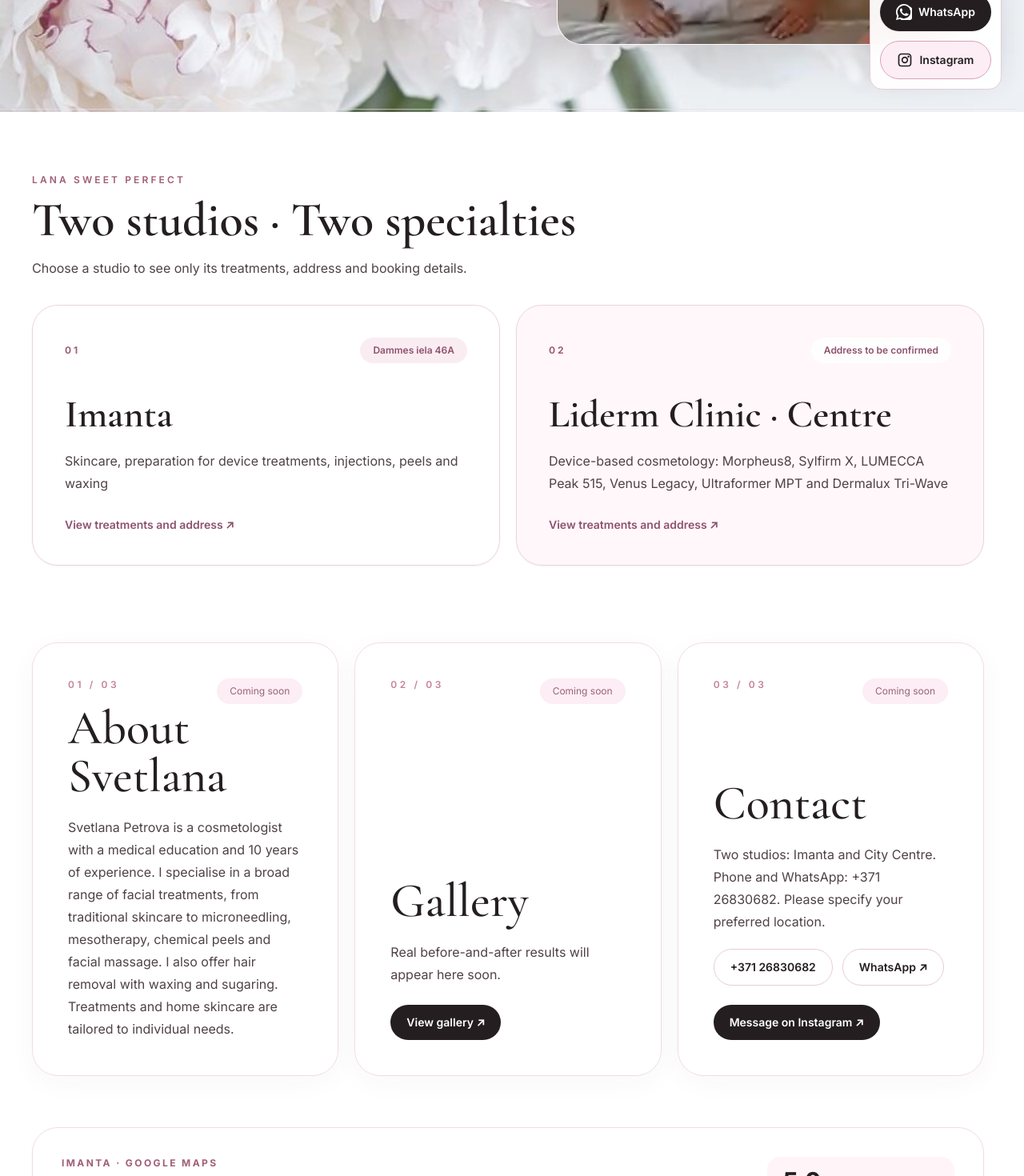
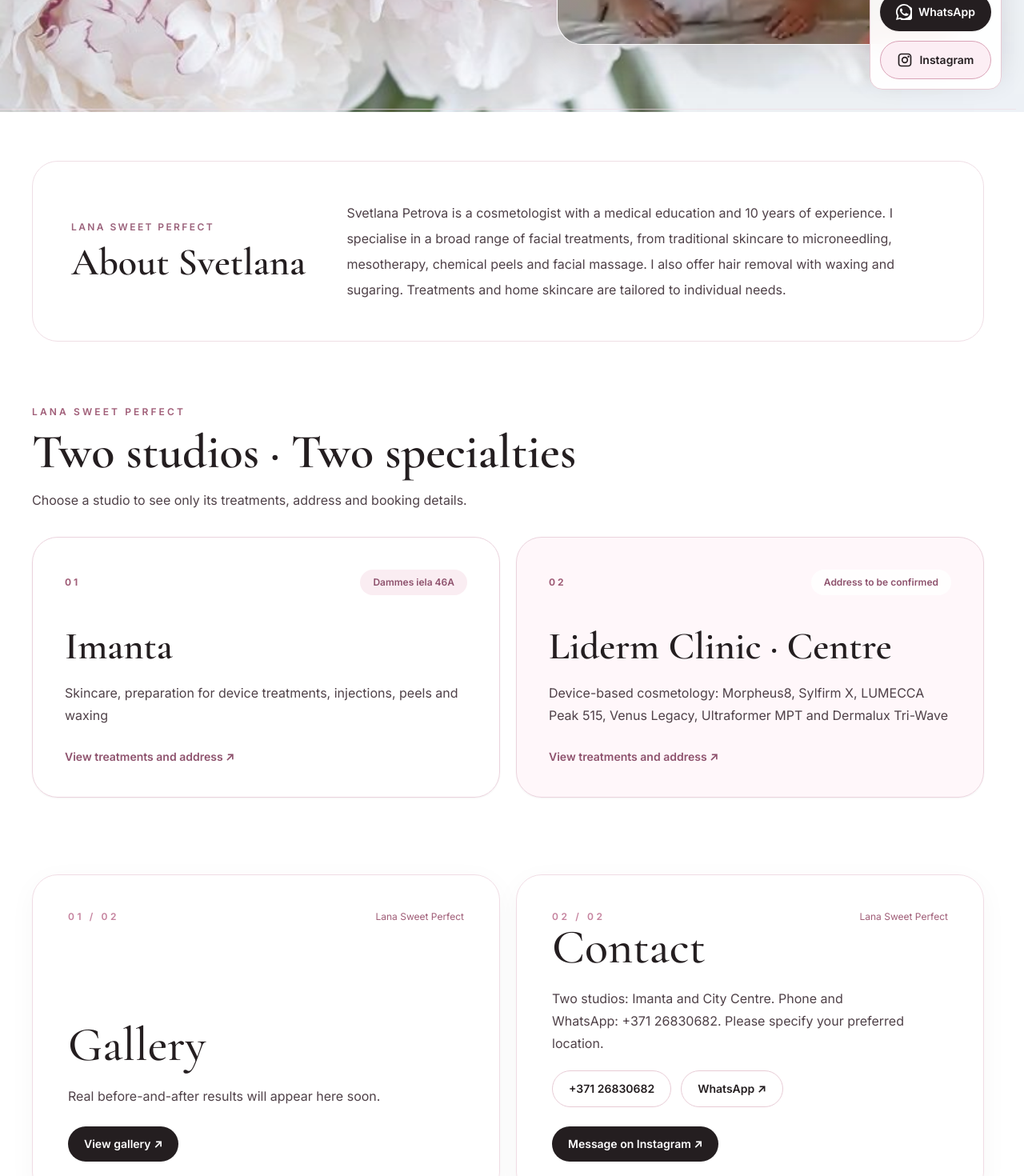
Before and after one commit to SergeyJak/Sweet-lana, a Next.js app: page /en in a window 1280 px wide. Shown: the part 660-2130 px from the top of the page at 80% size. Built offline with nearby package versions, Linux system fonts and the light colour scheme; no server answers.

Commit message:
Place full specialist biography before studio choice, remove misleading coming soon badges

```diff
--- a/src/app/[locale]/page.tsx
+++ b/src/app/[locale]/page.tsx
@@ -11,9 +11,8 @@ export default async function Home({ params }: { params: Promise<{ locale: strin
   const locale: Locale = requested === 'ru' || requested === 'en' ? requested : 'lv'
   const c = HOME_COPY[locale]
   const panels = [
-    { id: 'about', title: c.about, text: c.aboutText, number: '01' },
-    { id: 'gallery', title: c.gallery, text: c.galleryText, number: '02' },
-    { id: 'contact', title: c.contact, text: c.contactText, number: '03' },
+    { id: 'gallery', title: c.gallery, text: c.galleryText, number: '01' },
+    { id: 'contact', title: c.contact, text: c.contactText, number: '02' },
   ]
   return (
     <div className="relative min-h-screen bg-white text-[#241e20]">
@@ -66,6 +65,16 @@ export default async function Home({ params }: { params: Promise<{ locale: strin
           </div>
         </section>
 
+        <section id="about" aria-labelledby="about-heading" className="relative mx-auto max-w-7xl px-5 pt-10 md:px-10 md:pt-16">
+          <div className="grid items-center gap-6 rounded-[2rem] border border-[#efdee5] bg-white/90 p-7 backdrop-blur-sm md:grid-cols-[0.3fr_0.7fr] md:p-12">
+            <div>
+              <p className="mb-3 text-xs font-semibold uppercase tracking-[0.2em] text-[#9b627b]">{BUSINESS.name}</p>
+              <h2 id="about-heading" className="font-serif text-4xl !text-[#241e20] md:text-5xl">{c.about}</h2>
+            </div>
+            <p className="max-w-3xl text-base leading-8 text-[#4f4148]">{c.aboutText}</p>
+          </div>
+        </section>
+
         <section id="cabinets" aria-labelledby="cabinets-title" className="relative mx-auto max-w-7xl px-5 pt-12 pb-8 md:px-10 md:pt-20">
           <div className="mb-8 max-w-3xl">
             <p className="mb-3 text-xs font-semibold uppercase tracking-[0.26em] text-[#a05e78]">{BUSINESS.name}</p>
@@ -92,12 +101,12 @@ export default async function Home({ params }: { params: Promise<{ locale: strin
           </div>
         </section>
 
-        <section className="mx-auto grid max-w-7xl gap-5 px-5 py-10 md:grid-cols-3 md:px-10 md:py-16">
+        <section className="mx-auto grid max-w-7xl gap-5 px-5 py-10 md:grid-cols-2 md:px-10 md:py-16">
           {panels.map((panel) => (
             <article key={panel.id} id={panel.id} className="group relative flex min-h-64 flex-col justify-between overflow-hidden rounded-[2rem] border border-[#f0dce4] bg-white/85 backdrop-blur-sm p-8 shadow-[0_8px_35px_rgba(55,43,43,0.035)] md:p-11">
               <div className="flex items-start justify-between">
-                <span className="text-xs font-semibold tracking-[0.3em] text-[#c5829e]">{panel.number} / 03</span>
-                <span className="rounded-full bg-[#fceef4] px-4 py-2 text-xs text-[#9b627b]">{c.soon}</span>
+                <span className="text-xs font-semibold tracking-[0.3em] text-[#c5829e]">{panel.number} / 02</span>
+                <span className="text-xs text-[#a05e78]">{BUSINESS.name}</span>
               </div>
               <div>
                 <h2 className="mb-5 font-serif text-5xl font-medium text-[#241e20] md:text-6xl">{panel.title}</h2>
```
